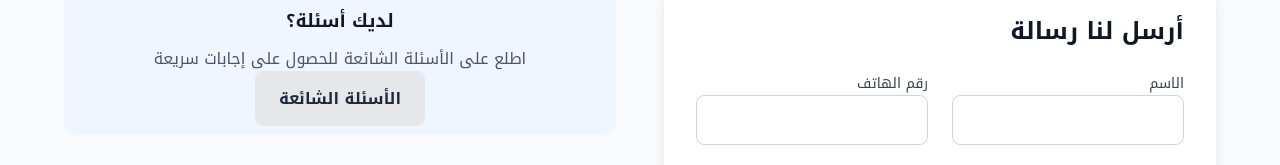
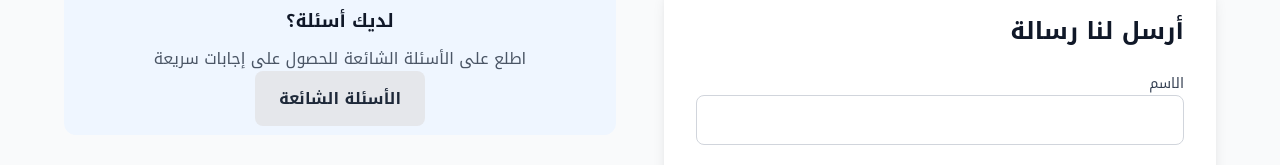
Before and after one commit to sara4ksa-beep/tal-height-device, a Next.js app: page /contact in a window 1280 px wide. Shown: the part 369-534 px from the top of the page. Built offline with nearby package versions, Linux system fonts and the light colour scheme.

Commit message:
تحديث

```diff
--- a/src/app/contact/page.tsx
+++ b/src/app/contact/page.tsx
@@ -12,7 +12,6 @@ export default function ContactPage() {
   const [formData, setFormData] = useState({
     name: '',
     email: '',
-    phone: '',
     message: '',
     contactMethod: 'email'
   });
@@ -41,7 +40,6 @@ export default function ContactPage() {
         body: JSON.stringify({
           name: formData.name,
           email: formData.email,
-          phone: formData.phone,
           message: formData.message
         }),
       });
@@ -108,7 +106,6 @@ export default function ContactPage() {
               </h2>
 
               <Form.Root onSubmit={handleSubmit} className="space-y-6">
-                <div className="grid md:grid-cols-2 gap-6">
                 <Form.Field name="name" className="space-y-2">
                   <Form.Label className="text-sm font-medium text-gray-700">
                     الاسم
@@ -126,21 +123,6 @@ export default function ContactPage() {
                     الاسم مطلوب
                   </Form.Message>
                 </Form.Field>
-
-                  <Form.Field name="phone" className="space-y-2">
-                    <Form.Label className="text-sm font-medium text-gray-700">
-                      رقم الهاتف
-                    </Form.Label>
-                    <Form.Control asChild>
-                      <input
-                        type="tel"
-                        className="input-field"
-                        value={formData.phone}
-                        onChange={(e) => handleInputChange('phone', e.target.value)}
-                      />
-                    </Form.Control>
-                  </Form.Field>
-                </div>
 
                 <Form.Field name="email" className="space-y-2">
                   <Form.Label className="text-sm font-medium text-gray-700">
```
Lines whose indentation alone changed are shown as unchanged.
